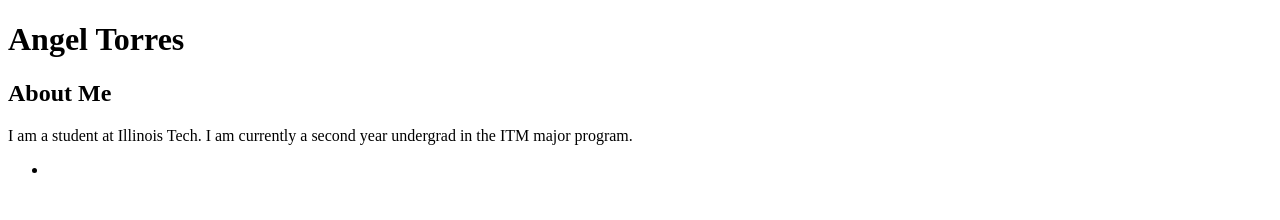
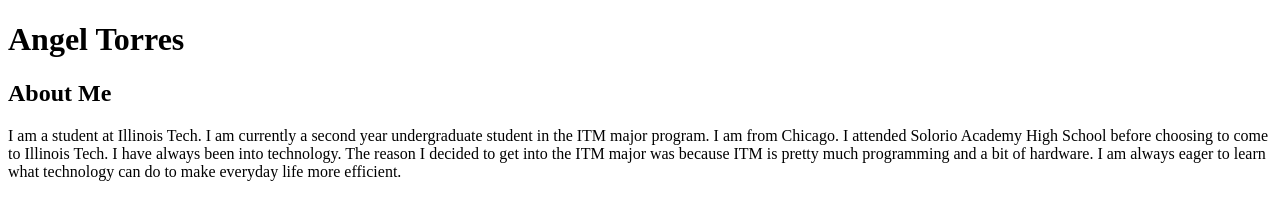
Before and after one commit to atorres175/project-one, a plain HTML site: page index.html in a window 1280 px wide. Drawn offline with Linux system fonts and the light colour scheme.

Commit message:
Add all the files that are needed for my index.html files and remove cars file

```diff
--- a/index.html
+++ b/index.html
@@ -3,18 +3,22 @@
   <head>
     <title>Angel Torres</title>
     <meta charset="utf-8" />
+    <meta name="viewport" content="width=device-width,initial-scale=1.0,shrink-to-fit=none" />
   </head>
   <body>
-    <h1>Angel Torres</h1>
+    <header id="header">
+      <h1>Angel Torres</h1>
+    </header>
 
     <h2>About Me</h2>
-
     <p>
-      I am a student at Illinois Tech. I am currently a second year undergrad in
-      the ITM major program.
+      I am a student at Illinois Tech. I am currently a second year
+      undergraduate student in the ITM major program. I am from Chicago. I
+      attended Solorio Academy High School before choosing to come to Illinois
+      Tech. I have always been into technology. The reason I decided to get into
+      the ITM major was because ITM is pretty much programming and a bit of
+      hardware. I am always eager to learn what technology can do to make
+      everyday life more efficient.
     </p>
-
-    <ul>
-      <li></li>
     </body>
 </html>
```
Also changed, not shown: cars/index.html (deleted, +0 -10 lines), resume/index.html (+15 -1 lines), 1 other file.
